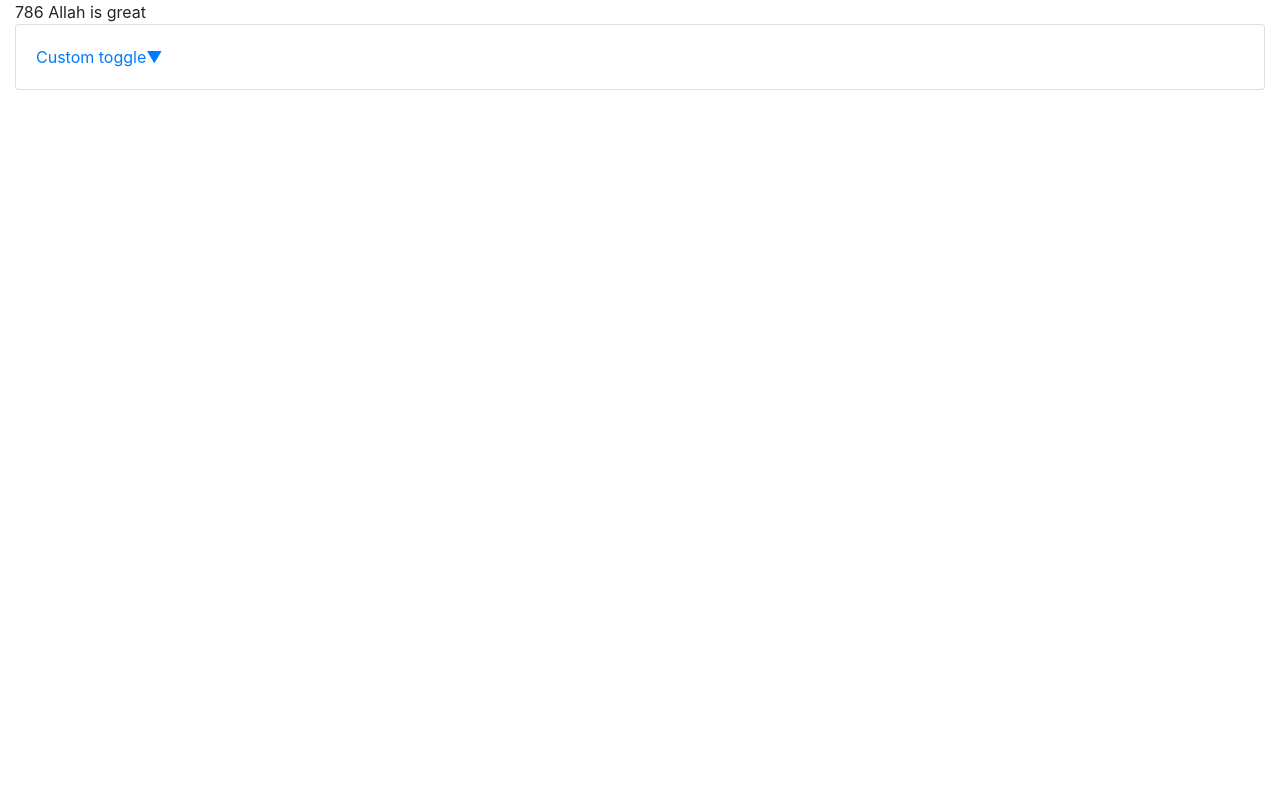
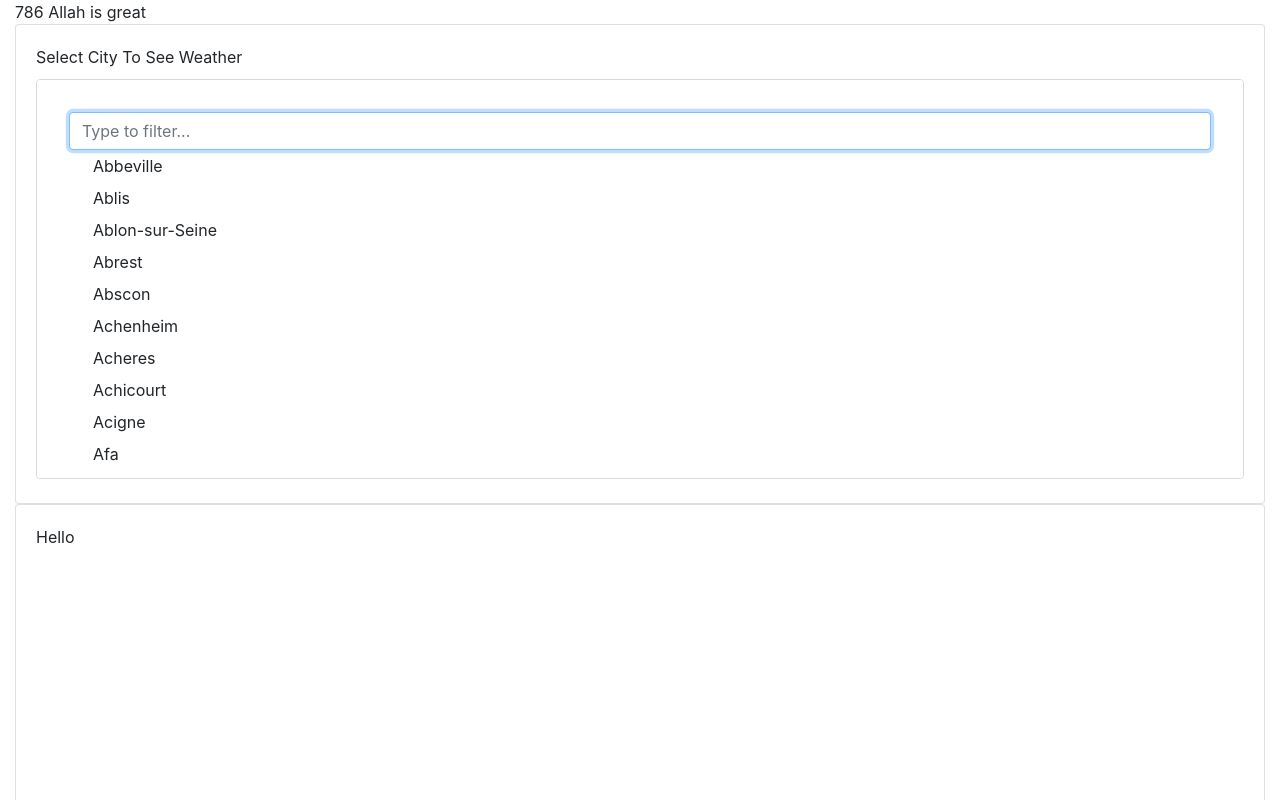
Before and after one commit to shamsme123/weather-app-react, a React app: page / in a window 1280 px wide. Shown: the top 800 px of the page. Built offline with nearby package versions, Linux system fonts and the light colour scheme.

Commit message:
decoupled recuder and initial state

```diff
--- a/src/assets/css/App.css
+++ b/src/assets/css/App.css
@@ -1,4 +1,41 @@
 .home div.dropdown-menu{
-    max-height: 300px;
+    height: auto;
+    max-height: 25rem;
     overflow-y: scroll;
+    width:100%;
 }
+
+.home div.dropdown-menu.show {
+  padding:2rem;
+}
+
+.home div.dropdown-menu.show > input{
+  /* width: 95% !important; */
+  left: 0;
+  right: 0;
+}
+
+.lds-dual-ring {
+    display: inline-block;
+    width: 80px;
+    height: 80px;
+  }
+  .lds-dual-ring:after {
+    content: " ";
+    display: block;
+    width: 64px;
+    height: 64px;
+    margin: 8px;
+    border-radius: 50%;
+    border: 6px solid #9575CD;
+    border-color: #9575CD transparent #9575CD transparent;
+    animation: lds-dual-ring 1.2s linear infinite;
+  }
+  @keyframes lds-dual-ring {
+    0% {
+      transform: rotate(0deg);
+    }
+    100% {
+      transform: rotate(360deg);
+    }
+  }
--- /dev/null
+++ b/src/components/Home/AppReducer/AppReducer.js
@@ -0,0 +1,15 @@
+export function reducer(state, action) {
+    //console.log("state,action ===>", state, action);
+    switch(action.type){
+        case 'GET_WEATHER_FOR_CITY':
+            const newState = Object.assign({},{...state});
+            newState.selectedCityId = action.payload;
+            return newState;
+        case 'SHOW_HIDE_LOADER':
+            return {
+                ...state,
+                showLoader: action.payload
+            }
+
+    }
+}
--- a/src/components/Home/HomeComponent.js
+++ b/src/components/Home/HomeComponent.js
@@ -4,50 +4,60 @@ import cityData from '../../assets/city-data/cities-fr.json';
 import DropDown from '../ReusableComponents/DropDown';
 import '../../assets/css/App.css';
 import axios from 'axios';
+import Loader from '../ReusableComponents/Loader';
+import Spinner from 'react-bootstrap/Spinner';
+import {reducer} from "./AppReducer/AppReducer";
+import {initialState} from "./initialState/initialState";
 
-function reducer(state, action) {
-    //console.log("state,action ===>", state, action);
-    switch(action.type){
-        case 'getWeatherForCity':
-            const newState = Object.assign({},{...state});
-            newState.selectedCityId = action.payload;
-            return newState;
-
-    }
-}
-
-const initialState = {
-    selectedCityId: null,
-    selectedCityWeather: {},
-    selectedCityForCastedWeather:[]
-}
 
 const HomeComponent = () => {
-    const [state, dispatch] = useReducer(reducer, initialState);
-    console.log("State ===>", state);
+    const [appState, dispatch] = useReducer(reducer, initialState);
+    console.log("render ===>", appState);
 
     const handleSelect = (evtKey, evt) => {
         //console.log("On Select DropDown Call Back ===>", evt, evtKey);
-        //dispatch({type: "getWeatherForCity", payload: evtKey });
+        //dispatch({type: "GET_WEATHER_FOR_CITY", payload: evtKey });
         const url = `https://api.openweathermap.org/data/2.5/weather?id=${evtKey}&appid=0f749ac9b1f41465cd227bfe73b9a224`;
         axios.get(url).then((response)=>{
             console.log("786 API call response ===>",response.data.weather);
         }).catch();
     }
 
+    const showHideLoader = (showHide) => {
+        console.log("showHide ===>",showHide);
+        dispatch({type: "SHOW_HIDE_LOADER",payload: showHide});
+    }
+
     return (
         <Container fluid className='home'>
             786 Allah is great
             <Row>
-                <Col>
-                    <Card>
+                <Col xs="12" sm="12" md="12">
+                    <Card style={{minHeight: "30rem"}}>
                         <Card.Body>
-                            <DropDown onSelectCallBack={handleSelect} dropDownItemList={cityData} />
+                            <label>
+                                Select City To See Weather
+                            </label>
+                            <DropDown onSelectCallBack={handleSelect} dropDownItemList={cityData} showHideLoader={showHideLoader} />
+                        </Card.Body>
+                    </Card>
+                </Col>
+                {/* <Col xs={9} md={9}>
+                Hello-{JSON.stringify(appState.showLoader)}
+                    {appState.showLoader ? <Loader/>: null}
+                </Col> */}
+            </Row>
+            <Row>
+                <Col xs="12" sm="12" md="12">
+                    <Card style={{minHeight: "30rem"}}>
+                        <Card.Body>
+                            Hello
                         </Card.Body>
                     </Card>
                 </Col>
             </Row>
         </Container>
+
     );
 };
 
--- /dev/null
+++ b/src/components/Home/initialState/initialState.js
@@ -0,0 +1,6 @@
+export const initialState = {
+    selectedCityId: null,
+    selectedCityWeather: {},
+    showLoader: false,
+    selectedCityForCastedWeather:[]
+}
--- a/src/components/ReusableComponents/DropDown.js
+++ b/src/components/ReusableComponents/DropDown.js
@@ -1,14 +1,17 @@
-import React, { useState } from 'react';
+import React, { useEffect, useState } from 'react';
 import Dropdown from 'react-bootstrap/Dropdown';
 import Form from 'react-bootstrap/Form';
+import Loader from './Loader';
 
 // The forwardRef is important!!
 // Dropdown needs access to the DOM node in order to position the Menu
-const CustomToggle = React.forwardRef(({ children, onClick }, ref) => (
+const CustomToggle = React.forwardRef(({ children, showHideLoader, onClick }, ref) => (
   <a
     href=""
     ref={ref}
     onClick={(e) => {
+      console.log("786 Here Clicked...");
+      showHideLoader(true);
       e.preventDefault();
       onClick(e);
     }}
@@ -21,9 +24,8 @@ const CustomToggle = React.forwardRef(({ children, onClick }, ref) => (
 // forwardRef again here!
 // Dropdown needs access to the DOM of the Menu to measure it
 const CustomMenu = React.forwardRef(
-  ({ children, style, className, 'aria-labelledby': labeledBy }, ref) => {
+  ({ children, style, className, setShowLoader, dropDownItemList, 'aria-labelledby': labeledBy }, ref) => {
     const [value, setValue] = useState('');
-
     return (
       <div
         ref={ref}
@@ -33,7 +35,6 @@ const CustomMenu = React.forwardRef(
       >
         <Form.Control
           autoFocus
-          className="mx-3 my-2 w-auto"
           placeholder="Type to filter..."
           onChange={(e) => setValue(e.target.value)}
           value={value}
@@ -49,14 +50,17 @@ const CustomMenu = React.forwardRef(
   },
 );
 
-const DropDown = ({onSelectCallBack, dropDownItemList}) => {
+const DropDown = ({onSelectCallBack, dropDownItemList, showHideLoader}) => {
+
+  useEffect(()=>{
+    console.count("Drop Down Loaded");
+  });
+
     return (
-        <Dropdown onSelect={onSelectCallBack}>
-            <Dropdown.Toggle as={CustomToggle} id="dropdown-custom-components">
-            Custom toggle
-            </Dropdown.Toggle>
+      <React.Fragment>
+          <Dropdown onSelect={onSelectCallBack}  show="true">
 
-            <Dropdown.Menu as={CustomMenu}>
+              <Dropdown.Menu as={CustomMenu} dropDownItemList={dropDownItemList}>
                   {
                       dropDownItemList.map((item)=>(
                           <Dropdown.Item eventKey={item.id} key={item.id}>{item.nm}</Dropdown.Item>
@@ -64,6 +68,7 @@ const DropDown = ({onSelectCallBack, dropDownItemList}) => {
                   }
               </Dropdown.Menu>
           </Dropdown>
+        </React.Fragment>
     );
 };
 
--- /dev/null
+++ b/src/components/ReusableComponents/Loader.js
@@ -0,0 +1,12 @@
+import React from 'react';
+import "../../assets/css/App.css";
+
+function Loader() {
+  return (
+    <div className='lds-dual-ring'>
+
+    </div>
+  );
+}
+
+export default Loader;
```
Lines whose indentation alone changed are shown as unchanged.
